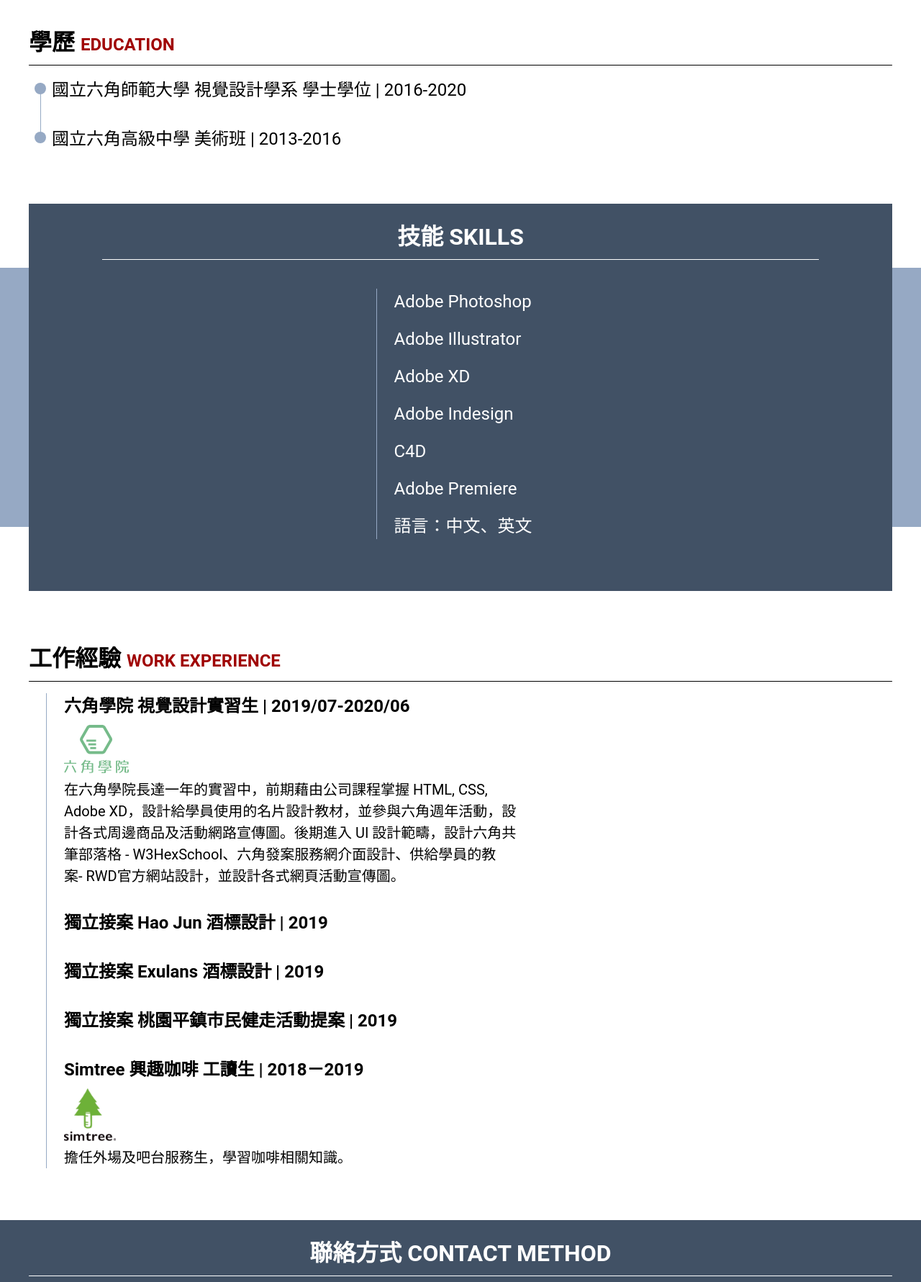
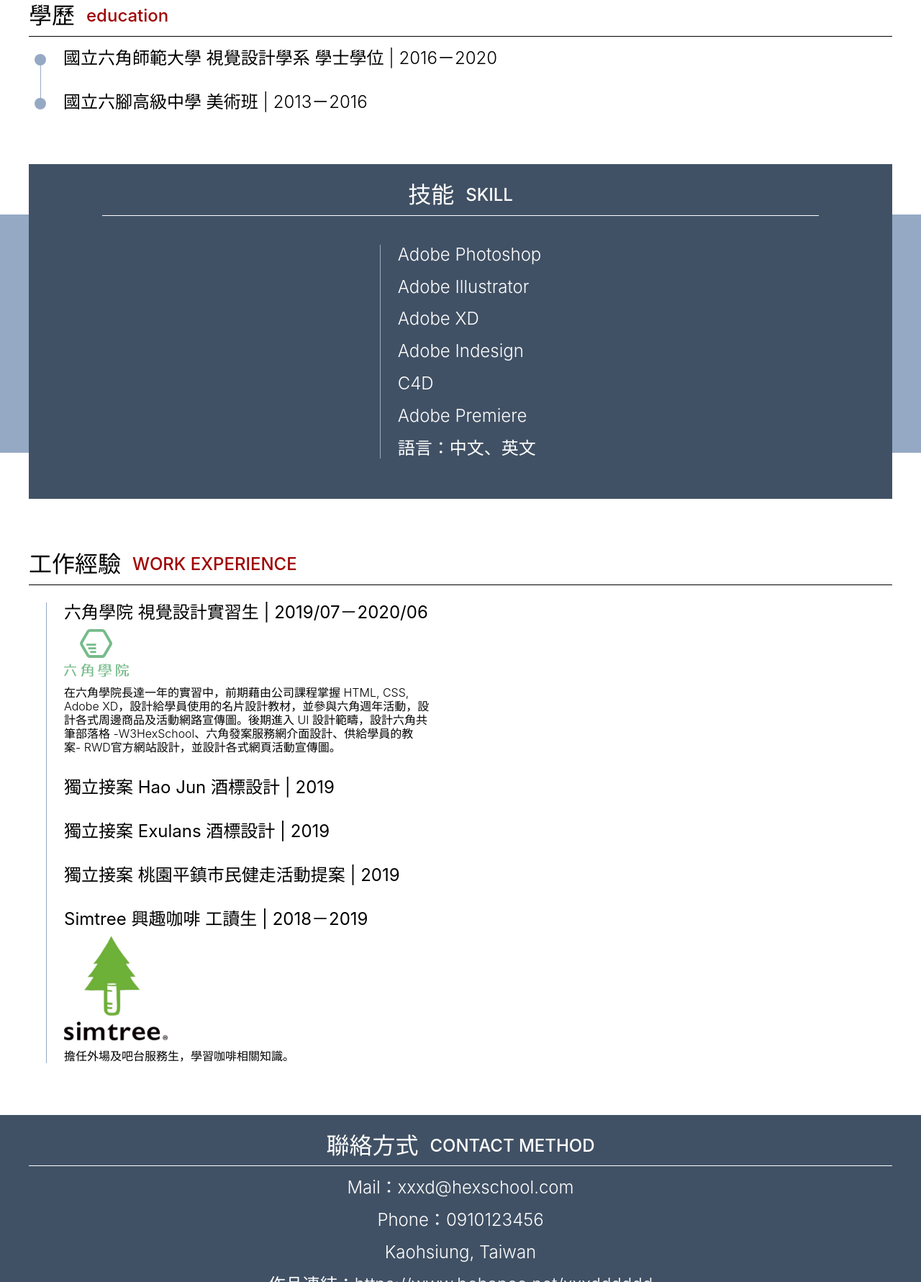
Before and after one commit to Ivy-Ho/Live-Course-Resume-Design, a plain HTML site: page index.html in a window 1280 px wide. Shown: the part 1019-2800 px from the top of the page at 72% size. Drawn offline with nearby package versions, Linux system fonts and the light colour scheme.

Commit message:
scss 版本

```diff
--- a/index.html
+++ b/index.html
@@ -3,99 +3,150 @@
 <head>
     <meta charset="UTF-8">
     <meta name="viewport" content="width=device-width, initial-scale=1.0">
-    <title>Resume</title>
-    <link rel="stylesheet" href="css/all.css">
+    <title>Document</title>
+    <link rel="stylesheet" href="style/all.css">
 </head>
 <body>
-    <div class="wrap">
-        <div class="header container">
-            <h1>Joanne <br>Chen </h1>
+    <!-- name -->
+    <header class="name container mb-6">
+        <h1 class="h1 underline-2px-black pb-3 mb-6">
+            Joanne <br>
+            Chen
+        </h1>
+        <img class="mb-6" src="img/person-img.png" alt="person image" data-aos="fade-up" data-aos-duration="1000">
+    </header>
+    <!-- profile -->
+    <section class="profile container mb-7">
+        <div class="d-flex align-items-center underline-1px-black pb-1 mb-2">
+            <h2 class="h2 font-weight-medium mr-2">個人資料</h2>
+            <span class="h3 font-weight-medium text-subtitle font-weight-weight-bold">PROFILE</span>
         </div>
-        <div class="content">
-            <div class="profile container mb-72">
-                <img class="person-img" src="img/person-img.png" alt="person-img">
-                <h2 class="title" data-aos="fade-left">個人資料 <span>PROFILE</span> </h2>
-                <ul>
-                    <li class="education-item" data-aos="fade-left">
-                        <p class="mb-24">
-                            陳九安 Joanne Chen <br>
-                            1997- <br>
-                            應屆畢業生 / 接案設計師 / UI 設計實習生
+        <ul class="position-relative ml-4">
+            <li class="dot h3" data-aos="fade-up">
+                <p class="font-weight-light ml-2 mb-3" >
+                    陳久安 Joanne Chen<br>
+                    1997-<br>
+                    應屆畢業生／接案設計師／UI 設計實習生
                 </p>
-                        <p>
+                <p class="font-weight-light ml-2">
                     UI 設計修行中／立志當斜槓青年<br>
                     獨立接案，內容涵蓋：<br>
                     品牌規劃、視覺設計、編輯設計、標準字、物件及印刷品設計等。
                 </p>
             </li>
         </ul>
+    </section>
+    <!-- education -->
+    <section class="education container mb-7">
+        <div class="d-flex align-items-center underline-1px-black pb-1 mb-2">
+            <h2 class="h2 font-weight-medium mr-2">學歷</h2>
+            <span class="h3 font-weight-medium text-subtitle font-weight-weight-bold">education</span>
         </div>
-            <div class="education container mb-72">
-                <h2 class="title" data-aos="fade-left">學歷 <span>EDUCATION</span></h2>
-                <ul>
-                    <li class="education-item timeLine" data-aos="fade-left">
-                        國立六角師範大學 視覺設計學系 學士學位 | 2016-2020
+        <ul class="position-relative ml-4">
+            <li class="h3 font-weight-light mb-4 dot timeline" data-aos="fade-up">
+                <p class="ml-2">
+                    國立六角師範大學 視覺設計學系 學士學位 | 2016－2020
+                </p>
             </li>
-                    <li class="education-item" data-aos="fade-left">
-                        國立六角高級中學 美術班 | 2013-2016
+            <li class="h3 font-weight-light dot" data-aos="fade-up">
+                <p class="ml-2">
+                    國立六腳高級中學 美術班 | 2013－2016
+                </p>
             </li>
         </ul>
+    </section>
+    <!-- skill -->
+    <section class="skill position-relative">
+        <div class="secondary-background">
+            <div class="mb-7 container bg-primary text-white pt-3 pb-7 px-102">
+                <div class="d-flex align-items-center justify-content-center  underline-1px-white pb-1 mb-5">
+                    <h2 class="h2 font-weight-medium mr-2">技能</h2>
+                    <span class="h3 font-weight-medium font-weight-weight-bold">SKILL</span>
                 </div>
-            <div class="skill mb-72">
-                <div class="skillBox style-primary">
-                    <h2 class="title">技能 SKILLS</h2>
-                    <ul>
-                        <li data-aos="fade-left">Adobe Photoshop</li>
-                        <li data-aos="fade-left">Adobe Illustrator</li>
-                        <li data-aos="fade-left">Adobe XD</li>
-                        <li data-aos="fade-left">Adobe Indesign</li>
-                        <li data-aos="fade-left">C4D</li>
-                        <li data-aos="fade-left">Adobe Premiere</li>
-                        <li data-aos="fade-left">語言：中文、英文</li>
+                <div class="d-flex justify-content-center">
+                    <ul class="h3 font-weight-light borderleft-1px-secondary pl-3">
+                        <li class="mb-2" data-aos="fade-up">Adobe Photoshop</li>
+                        <li class="mb-2" data-aos="fade-up">Adobe Illustrator</li>
+                        <li class="mb-2" data-aos="fade-up">Adobe XD</li>
+                        <li class="mb-2" data-aos="fade-up">Adobe Indesign</li>
+                        <li class="mb-2" data-aos="fade-up">C4D</li>
+                        <li class="mb-2" data-aos="fade-up">Adobe Premiere</li>
+                        <li data-aos="fade-up">語言：中文、英文</li>
                     </ul>
                 </div>
-                <div class="back-box"></div>
             </div>
-            <div class="experience container mb-72">
-                <h2 class="title">工作經驗 <span>WORK EXPERIENCE</span></h2>
-                <ul>
-                    <li data-aos="fade-left">
-                        六角學院 視覺設計實習生 | 2019/07-2020/06
-                        <img class="logo-img" src="img/hexschool-logo.svg" alt="hexschool-logo">
-                        <p>
+        </div>
+    </section>
+    <!-- work -->
+    <section class="work container mb-7">
+        <div class="d-flex align-items-center underline-1px-black pb-1 mb-3">
+            <h2 class="h2 font-weight-medium mr-2">工作經驗</h2>
+            <span class="h3 font-weight-medium text-subtitle font-weight-weight-bold">WORK EXPERIENCE</span>
+        </div>
+        <ul class="borderleft-1px-secondary pl-3 ml-3">
+            <li class="mb-4" data-aos="fade-up">
+                <p class="h3 font-weight-weight-bold mb-1">六角學院 視覺設計實習生 | 2019/07－2020/06</p>
+                <img class="mb-1" src="img/hexschool-logo.svg" alt="hexschool logo">
+                <p class="font-weight-light">
                     在六角學院長達一年的實習中，前期藉由公司課程掌握 HTML, CSS,<br>
                     Adobe XD，設計給學員使用的名片設計教材，並參與六角週年活動，設<br>
                     計各式周邊商品及活動網路宣傳圖。後期進入 UI 設計範疇，設計六角共<br>
-                            筆部落格 - W3HexSchool、六角發案服務網介面設計、供給學員的教<br>
+                    筆部落格 -W3HexSchool、六角發案服務網介面設計、供給學員的教<br>
                     案- RWD官方網站設計，並設計各式網頁活動宣傳圖。
                 </p>
             </li>
-                    <li data-aos="fade-left">獨立接案 Hao Jun 酒標設計 | 2019</li>
-                    <li data-aos="fade-left">獨立接案 Exulans 酒標設計 | 2019</li>
-                    <li data-aos="fade-left">獨立接案 桃園平鎮市民健走活動提案 | 2019</li>
-                    <li data-aos="fade-left">
-                        Simtree 興趣咖啡 工讀生 | 2018－2019
-                        <img class="logo-img" src="img/simtree-log.png" alt="simtree-logo">
-                        <p>擔任外場及吧台服務生，學習咖啡相關知識。</p>
+            <li class="mb-4" data-aos="fade-up">
+                <p class="h3 font-weight-weight-bold">獨立接案 Hao Jun 酒標設計 | 2019</p>
+            </li>
+            <li class="mb-4" data-aos="fade-up">
+                <p class="h3 font-weight-weight-bold">獨立接案 Exulans 酒標設計 | 2019</p>
+            </li>
+            <li class="mb-4" data-aos="fade-up">
+                <p class="h3 font-weight-weight-bold">獨立接案 桃園平鎮市民健走活動提案 | 2019</p>
+            </li>
+            <li data-aos="fade-up">
+                <p class="h3 font-weight-weight-bold mb-1">Simtree 興趣咖啡 工讀生 | 2018－2019</p>
+                <img class="mb-1" src="img/simtree-logo@2x.png" alt="simtree logo">
+                <p class="font-weight-light" >
+                    擔任外場及吧台服務生，學習咖啡相關知識。
+                </p>
             </li>
         </ul>
+    </section>
+    <!-- contact -->
+    <footer class="contact bg-primary text-white pt-3 pb-6">
+        <div class="container">
+            <div class="d-flex align-items-center justify-content-center underline-1px-white pb-1 mb-2">
+                <h2 class="h2 font-weight-medium mr-2">聯絡方式</h2>
+                <span class="h3 font-weight-medium font-weight-weight-bold">CONTACT METHOD</span>
+            </div>
+            <ul class="text-center d-flex flex-column align-items-center">
+                <li class="h3 d-flex font-weight-light mb-2">
+                    Mail：<a href="mailTo://xxxd@hexschool.com">xxxd@hexschool.com</a>
+                </li>
+                <li class="h3 d-flex font-weight-light mb-2">
+                    Phone：<a href="tel:0910123456">0910123456</a>
+                </li>
+                <li class="h3 d-flex font-weight-light mb-2">
+                    Kaohsiung, Taiwan
+                </li>
+                <li class="h3 d-flex font-weight-light mb-2">
+                    作品連結：<a href="#">https://www.behance.net/xxxdddddd</a>
+                </li>
+            </ul>
+            <div class="d-flex justify-content-center">
+                <a href="#">
+                    <img class="mr-3"src="img/facebook.svg" alt="facebook icon">
+                </a>
+                <a href="#">
+                    <img class="mr-3"src="img/instagram-alt.svg" alt="instagram icon">
+                </a>
+                <a href="#">
+                    <img src="img/line.svg" alt="line icon">
+                </a>
             </div>
         </div>
-        <div class="footer style-primary">
-            <h2 class="title">聯絡方式 CONTACT METHOD</h2>
-            <ul>
-                <li>Mail：xxxd@hexschool.com</li>
-                <li>Phone：0910123456</li>
-                <li>Kaohsiung, Taiwan</li>
-                <li>作品連結：<a href="#">https://www.behance.net/xxxdddddd</a></li>
-            </ul>
-            <div class="icon-wrap">
-                <a href="#"><img src="img/facebook.svg" alt="facebook-link"></a>
-                <a href="#"><img src="img/instagram-alt.svg" alt="instagram-link"></a>
-                <a href="#"><img src="img/line.svg" alt="line-link"></a>
-            </div>
-        </div>
-    </div>
+    </footer>
 
     <link rel="stylesheet" href="https://unpkg.com/aos@next/dist/aos.css" />
     <script src="https://unpkg.com/aos@next/dist/aos.js"></script>
--- /dev/null
+++ b/style/_base.scss
@@ -0,0 +1,9 @@
+// base start
+@import url("https://fonts.googleapis.com/css2?family=Noto+Sans+TC:wght@300;500&family=Roboto:ital,wght@0,300;0,500;0,700;0,900;1,300;1,500;1,700;1,900&display=swap");
+
+body {
+  font-family: -apple-system, BlinkMacSystemFont, "Segoe UI", Roboto, PingFang TC, "Noto Sans TC", "Helvetica Neue", Arial, sans-serif;
+  line-height: 1.2;
+}
+
+// base end
--- /dev/null
+++ b/style/_components.scss
@@ -0,0 +1,38 @@
+// components start
+
+//time line
+.dot::before{
+  content: "";
+  position: absolute;
+  width: 16px;
+  height: 16px;
+  background-color: #96A9C4;
+  border-radius: 50%;
+  left: -1em;
+/*   讓原點對齊的方法! */
+  transform: translateY(50%);
+}
+
+.timeline::after{
+  content: "";
+  position: absolute;
+  border-left: 1px solid #96A9C4;
+  top: 8px;
+  bottom: 12px;
+  left: -16px;
+}
+
+.secondary-background::before {
+    content: "";
+    position: absolute;
+    // display: block;
+    right: 0;
+    left: 0;
+    top: 70px;
+    bottom: 64px;
+    background-color: #96A9C4;
+    z-index: -1;
+}
+
+
+// components end
--- /dev/null
+++ b/style/_reset.scss
@@ -0,0 +1,66 @@
+/* http://meyerweb.com/eric/tools/css/reset/
+   v2.0 | 20110126
+   License: none (public domain)
+*/
+
+html, body, div, span, applet, object, iframe,
+h1, h2, h3, h4, h5, h6, p, blockquote, pre,
+a, abbr, acronym, address, big, cite, code,
+del, dfn, em, img, ins, kbd, q, s, samp,
+small, strike, strong, sub, sup, tt, var,
+b, u, i, center,
+dl, dt, dd, ol, ul, li,
+fieldset, form, label, legend,
+table, caption, tbody, tfoot, thead, tr, th, td,
+article, aside, canvas, details, embed,
+figure, figcaption, footer, header, hgroup,
+menu, nav, output, ruby, section, summary,
+time, mark, audio, video {
+    margin: 0;
+    padding: 0;
+    border: 0;
+    font-size: 100%;
+    font: inherit;
+    vertical-align: baseline;
+}
+/* HTML5 display-role reset for older browsers */
+article, aside, details, figcaption, figure,
+footer, header, hgroup, menu, nav, section {
+    display: block;
+}
+body {
+    line-height: 1;
+}
+ol, ul {
+    list-style: none;
+}
+blockquote, q {
+    quotes: none;
+}
+blockquote:before, blockquote:after,
+q:before, q:after {
+    content: '';
+    content: none;
+}
+table {
+    border-collapse: collapse;
+    border-spacing: 0;
+}
+/*補充*/
+*,*:before,*:after{
+    box-sizing: border-box;
+}
+img{
+    max-width: 100%;
+    height: auto;
+}
+a {
+    display: block;
+    text-decoration: none;
+    color: inherit;
+
+    &:hover {
+        text-decoration: underline;
+    }
+  }
+/* css reset end */
--- /dev/null
+++ b/style/_utilities.scss
@@ -0,0 +1,175 @@
+/* utilities start */
+/* 字體顏色 */
+.text-secondary {
+    color: #415165;
+}
+.text-white {
+    color: #fff;
+}
+.text-subtitle {
+    color: #A00404;
+}
+
+/* 背景顏色 */
+.bg-primary {
+    background-color: #415165;
+}
+.bg-secondary {
+    background-color: #96A9C4;
+}
+
+/* 文字大小 */
+.h1 {
+    font-size: 80px;
+}
+.h2 {
+    font-size: 32px;
+}
+.h3 {
+    font-size: 24px;
+}
+.list-fz {
+    font-size: 24px;
+}
+.p-fz {
+    font-size: 20px;
+}
+
+// font weight
+.font-weight-light {
+    font-weight: 300;
+}
+.font-weight-regular {
+    font-weight: 400;
+}
+.font-weight-medium {
+    font-weight: 500;
+}
+.font-weight-bold {
+    font-weight: 700;
+}
+
+// text align
+.text-center {
+    text-align: center;
+}
+
+// flex
+.d-flex {
+    display: flex;
+}
+.flex-column {
+    flex-direction: column;;
+}
+.align-items-center {
+    align-items: center;
+}
+.justify-content-center {
+    justify-content: center;
+}
+
+/* container */
+.container {
+    max-width: 1200px;
+    // padding-right: 1rem;
+    // padding-left: 1rem;
+    margin-right: auto;
+    margin-left: auto;
+}
+
+// border
+.underline-2px-black {
+    border-bottom: 2px solid #000;
+}
+.underline-1px-black {
+    border-bottom: 1px solid #000;
+}
+.underline-1px-white {
+    border-bottom: 1px solid #fff;
+}
+.borderleft-1px-secondary {
+    border-left: 1px solid #96a9c4;
+}
+
+
+// margin bottom
+.mb-1 {
+    margin-bottom: 8px;
+}
+.mb-2 {
+    margin-bottom: 16px;
+}
+.mb-3 {
+    margin-bottom: 24px;
+}
+.mb-4 {
+    margin-bottom: 32px;
+}
+.mb-5 {
+    margin-bottom: 40px;
+}
+.mb-6 {
+    margin-bottom: 48px;
+}
+.mb-7 {
+    margin-bottom: 72px;
+}
+
+// margin right
+.mr-2 {
+    margin-right: 16px;
+}
+.mr-3 {
+    margin-right: 24px;
+}
+
+// margin left
+.ml-2 {
+    margin-left: 16px;
+}
+.ml-3 {
+    margin-left: 24px;
+}
+.ml-4 {
+    margin-left: 32px;
+}
+
+// padding bottom
+.pb-1 {
+    padding-bottom: 8px;
+}
+.pb-3 {
+    padding-bottom: 24px;
+}
+
+// padding top
+.pt-3 {
+    padding-top: 24px;
+}
+.pb-6 {
+    padding-bottom: 48px;
+}
+.pb-7 {
+    padding-bottom: 56px;
+}
+
+// padding left
+.pl-3 {
+    padding-left: 24px;
+}
+
+// px
+.px-102 {
+    padding-left: 102px;
+    padding-right: 102px;
+}
+
+// position
+.position-relative {
+    position: relative;
+}
+.position-absolute {
+    position: absolute;
+}
+
+/* utilities end */
--- /dev/null
+++ b/style/all.scss
@@ -0,0 +1,4 @@
+@import "_reset.scss";
+@import "_utilities.scss";
+@import "_base.scss";
+@import "_components";
```
Also changed, not shown: css/all.css (deleted), style/all.css (added), 1 other file. Lines whose indentation alone changed are shown as unchanged.
